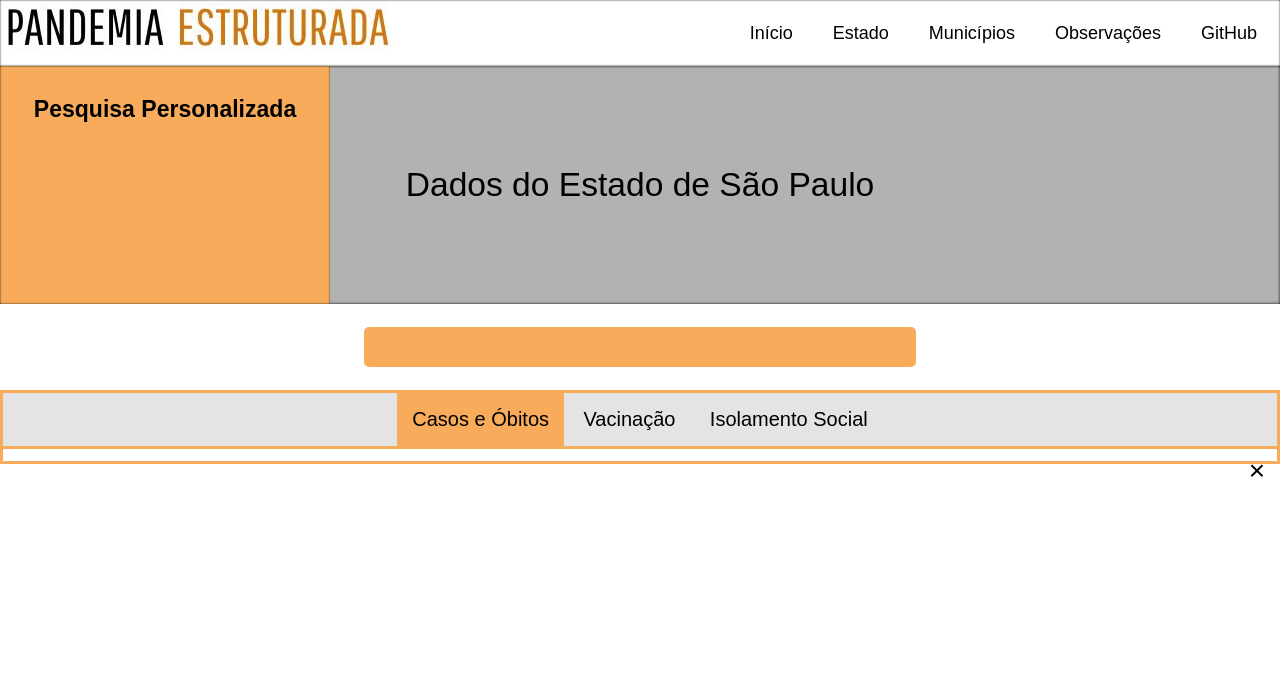
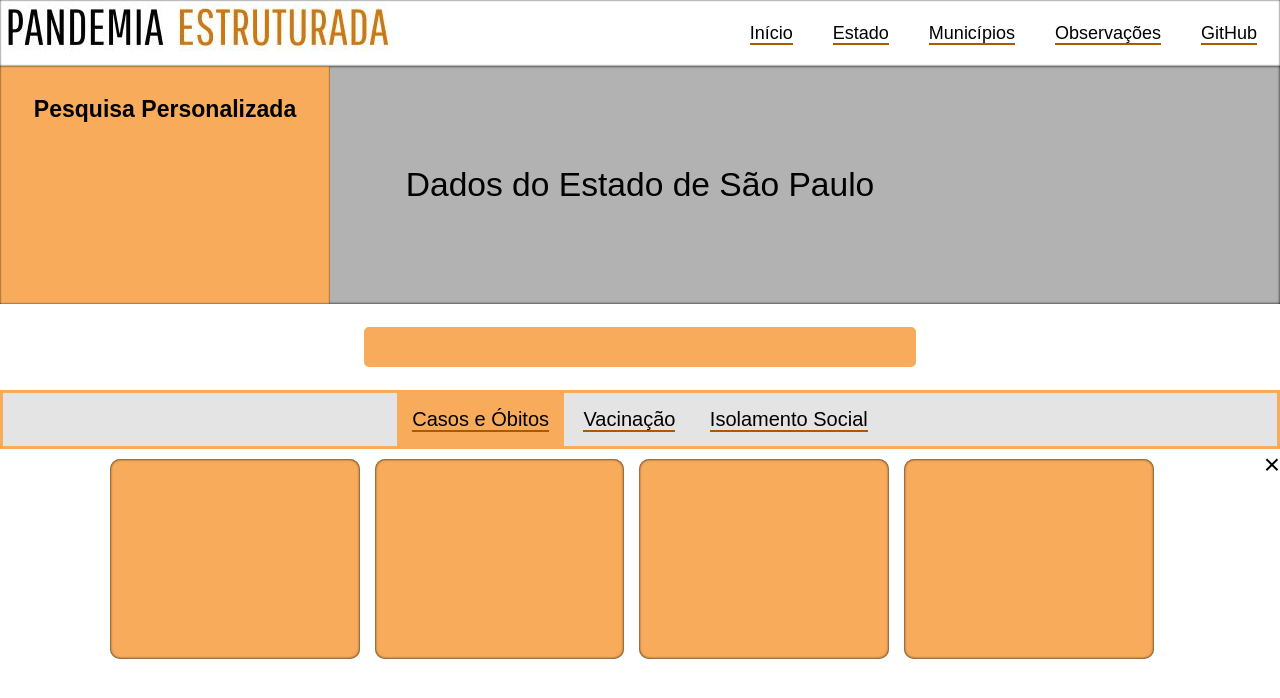
Before and after one commit to juliaregia/Carcara, a Flask app: template Aplicação Web/app/templates/estados.html in a window 1280 px wide. Shown: the top 698 px of the page. Run offline with Flask 2, Linux system fonts and the light colour scheme; the template is opened without the code that fills it: values that come from a table or form of the project are taken from there, others are empty.

Commit message:
FlaskPandemiaEstruturada

```diff
--- a/Aplicação Web/app/static/style.css
+++ b/Aplicação Web/app/static/style.css
@@ -19,7 +19,7 @@ body{
  a{
   text-decoration: none;
    color: black;
-
+   border-bottom: 2px solid #ac5a00;
 
 
  }
@@ -215,9 +215,6 @@ body{
 
 /* ------------------------------- ↓↓↓↓↓ TABELA ↓↓↓↓↓  --------------------------------*/
 
-
-
-
 h1, form{
   text-align: center;
   font-size: 110%;
@@ -295,10 +292,6 @@ background-color: #F8AC5B;
 
 /* Style the tab content */
 .tabcontent {
-display: none;
-padding: 6px 12px;
-border: 3px solid #F8AC5B;
-border-top: none;
 }
 
 /* Style the close button */
@@ -311,6 +304,71 @@ font-size: 28px;
 .topright:hover {color: #ac5a00;}
 
 
+/* ------------------------------- ↓↓↓↓↓ BLOCOS TAB ↓↓↓↓↓  --------------------------------*/
+.BlocoH{
+  width: auto;
+  height: 200px;
+  padding: 10px;
+  background-color: #ffffff;
+  display: flex;
+  margin: auto;
+
+}
+
+.blocoInfo1{
+  background-color: #F8AC5B;
+  width: 400px;
+  height: 200px;
+
+  border-radius: 10px;
+  top: 10px;
+  left: 10px;
+  margin-left: 100px;
+  margin-right: 15px;
+
+  box-shadow: inset 0px 0px 3px #000000;
+
+}
+
+.blocoInfo2{
+  background-color: #F8AC5B;
+  width: 400px;
+  height: 200px;
+
+  border-radius: 10px;
+  top: 10px;
+  left: 10px;
+  margin-right: 15px;
+
+  box-shadow: inset 0px 0px 3px #000000;
+}
+
+.blocoInfo3{
+  background-color: #F8AC5B;
+  width: 400px;
+  height: 200px;
+
+  border-radius: 10px;
+  top: 10px;
+  left: 10px;
+  margin-right: 15px;
+
+  box-shadow: inset 0px 0px 3px #000000;
+}
+
+.blocoInfo4{
+  background-color: #F8AC5B;
+  width: 400px;
+  height: 200px;
+
+  border-radius: 10px;
+  top: 10px;
+  left: 10px;
+  margin-right: 100px;
+
+  box-shadow: inset 0px 0px 3px #000000;
+}
+
 /* ------------------------------- ↓↓↓↓↓ FOOTER ↓↓↓↓↓  --------------------------------*/
 .footer {
   position: relative;
@@ -320,7 +378,7 @@ font-size: 28px;
   height: 8%;
   background-color: rgb(255, 255, 255);
 
-   box-shadow:         inset 0 0 2px #000000;
+
 }
 
 .footerText{
--- a/Aplicação Web/app/templates/estados.html
+++ b/Aplicação Web/app/templates/estados.html
@@ -229,6 +229,24 @@
                 <a class="button" href="{{ url_for('leitos_search') }}" style="text-decoration:none; color:#000000;">Leitos</a>
                 {% endif %}
             </button>
+
+
+<div class="tt"></div>
+            <div class="blocoInfo1"><p>a</p></div>
+            <div class="blocoInfo2"><p>a</p></div>
+          </div>
+
+<div id="main">
+              <div style="background-color:coral;">A</div>
+              <div style="background-color:lightblue;">B</div>
+              <div style="background-color:khaki;">C</div>
+              <div style="background-color:pink;">D</div>
+              <div style="background-color:lightgrey;">E</div>
+              <div style="background-color:lightgreen;">F</div>
+            </div>
+
+
+
           -->
 
 
@@ -236,6 +254,14 @@
           </div>
           <div id="London" class="tabcontent">
             <span onclick="this.parentElement.style.display='none'" class="topright">&times</span>
+
+            <div class="BlocoH">
+            <div class="blocoInfo1"></div>
+            <div class="blocoInfo2"></div>
+            <div class="blocoInfo3"></div>
+            <div class="blocoInfo4"></div>
+            </div>
+
           </div>
 
           <!--  SRAG
@@ -246,10 +272,26 @@
 
           <div id="Tokyo" class="tabcontent">
             <span onclick="this.parentElement.style.display='none'" class="topright">&times</span>
+
+            <div class="BlocoH">
+              <div class="blocoInfo1"></div>
+              <div class="blocoInfo2"></div>
+              <div class="blocoInfo3"></div>
+              <div class="blocoInfo4"></div>
+            </div>
+
           </div>
 
           <div id="Berlin" class="tabcontent">
             <span onclick="this.parentElement.style.display='none'" class="topright">&times</span>
+
+            <div class="BlocoH">
+              <div class="blocoInfo1"></div>
+              <div class="blocoInfo2"></div>
+              <div class="blocoInfo3"></div>
+              <div class="blocoInfo4"></div>
+            </div>
+
           </div>
 
          <!--  LEITOS
```
Also changed, not shown: Aplicação Web/app/templates/municipios.html (+19 -0 lines).
